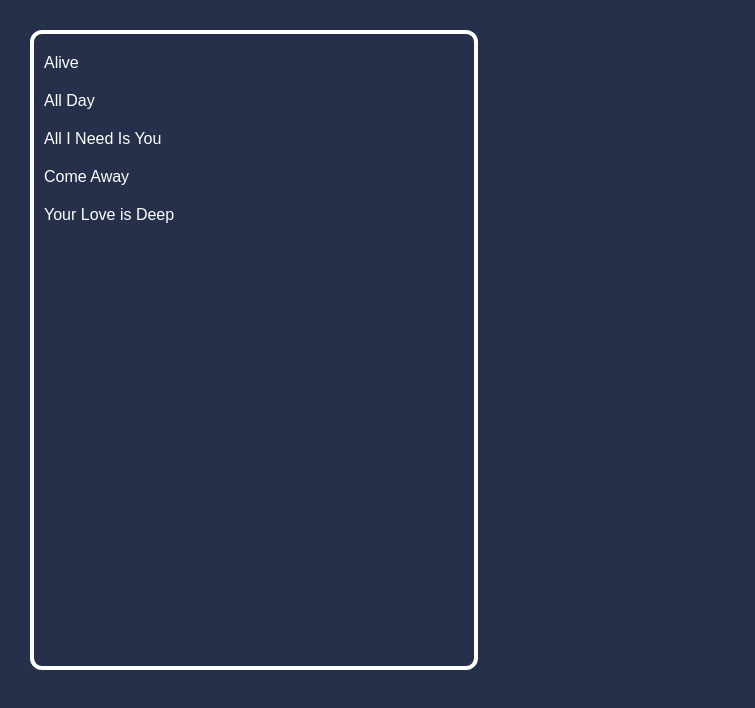
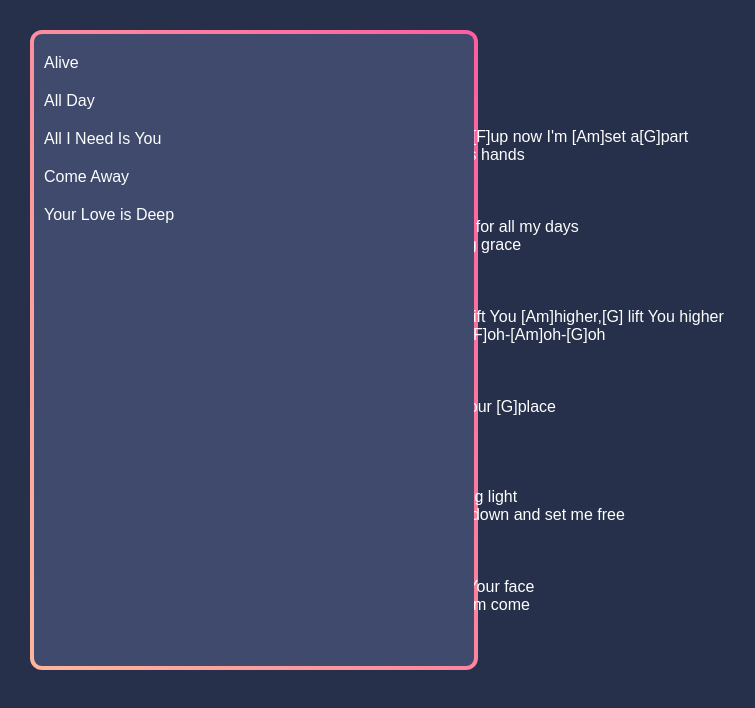
Before and after one commit to anniviz/chordly, a React (Create React App) app: page / in a window 1280 px wide. Shown: the top 708 px of the page, without its empty margins (0-755 px from the left). Built offline with nearby package versions, Linux system fonts and the light colour scheme.

Commit message:
Add displayedSong state

```diff
--- a/src/App.js
+++ b/src/App.js
@@ -1,4 +1,4 @@
-import React from 'react'
+import React, { useState } from 'react'
 
 import Layout from './Layout'
 import TitleList from './TitleList'
@@ -11,9 +11,11 @@ function App() {
     .slice(0)
     .sort((a, b) => (a.title > b.title ? 1 : -1))
 
+  const [displayedSong, setDisplayedSong] = useState(songsAlphabetically[0])
   return (
     <Layout>
       <TitleList songs={songsAlphabetically}></TitleList>
+      <Song {...displayedSong} />
     </Layout>
   )
 }
--- a/src/TitleList.js
+++ b/src/TitleList.js
@@ -14,13 +14,29 @@ export default function TitleList({ songs }) {
 }
 
 const TitleWrapper = styled.ul`
+  position: relative;
   list-style: none;
   padding: 10px;
   width: 35%;
   height: 80%;
   border-radius: 12px;
-  border: 4px solid white;
+  border: 4px solid transparent;
   position: absolute;
+  background: #3f4a6d;
+  background-clip: padding-box;
+
+  &:before {
+    content: '';
+    position: absolute;
+    top: 0;
+    right: 0;
+    bottom: 0;
+    left: 0;
+    z-index: -1;
+    margin: -4px; /* !importanté */
+    border-radius: inherit; /* !importanté */
+    background: linear-gradient(60deg, #feb79c, #fd5da1);
+  }
 `
 
 //const TitleListItem = styled.li``
```
Also changed, not shown: src/songs.json, 2 other files (tests, documents, lock files or other folders).
